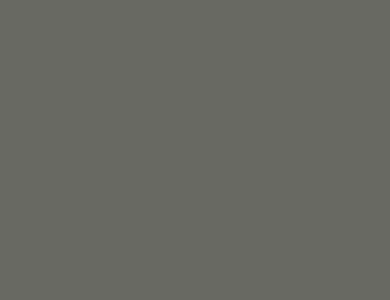
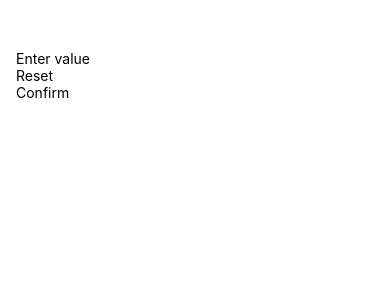
Before and after one commit to HariDeveloper1999/meals-app, a React Native app: screen / in a window 390 px wide. Shown: the top 300 px of the page. Built offline with nearby package versions, Linux system fonts and the light colour scheme.

Commit message:
creating button component

```diff
--- a/App.js
+++ b/App.js
@@ -1,10 +1,10 @@
-// import Home from "./components/Home";
+import StartGameScreen from "./screens/StartGameScreen";
 import { StyleSheet,View } from "react-native";
 export default function App() {
 
   return (
     <View style={styles.appContainer}>
-     {/* <Home/> */}
+      <StartGameScreen/>
      </View>
   );
 }
@@ -14,7 +14,7 @@ const styles = StyleSheet.create({
     padding:50,
     paddingHorizontal:16,
     flex:1,
-    backgroundColor:"#686962"
+    // backgroundColor:"#686962"
 
   },
 
--- /dev/null
+++ b/components/primaryBtn.js
@@ -0,0 +1,12 @@
+import { View,Text } from "react-native"
+
+function primaryBtn(props) {
+    const{children}=props
+  return (
+    <View>
+       <Text>{children}</Text>
+    </View>
+  )
+}
+
+export default primaryBtn
--- a/screens/StartGameScreen.js
+++ b/screens/StartGameScreen.js
@@ -0,0 +1,16 @@
+import { TextInput,View } from "react-native"
+import PrimaryBtn from "../components/primaryBtn"
+
+function StartGameScreen() {
+  return (
+    <View>
+        <TextInput
+        placeholder="Enter value"
+       />
+       <PrimaryBtn>Reset</PrimaryBtn>
+       <PrimaryBtn>Confirm</PrimaryBtn>
+    </View>
+  )
+}
+
+export default StartGameScreen
```
Also changed, not shown: screens/GameOver.js (added).
